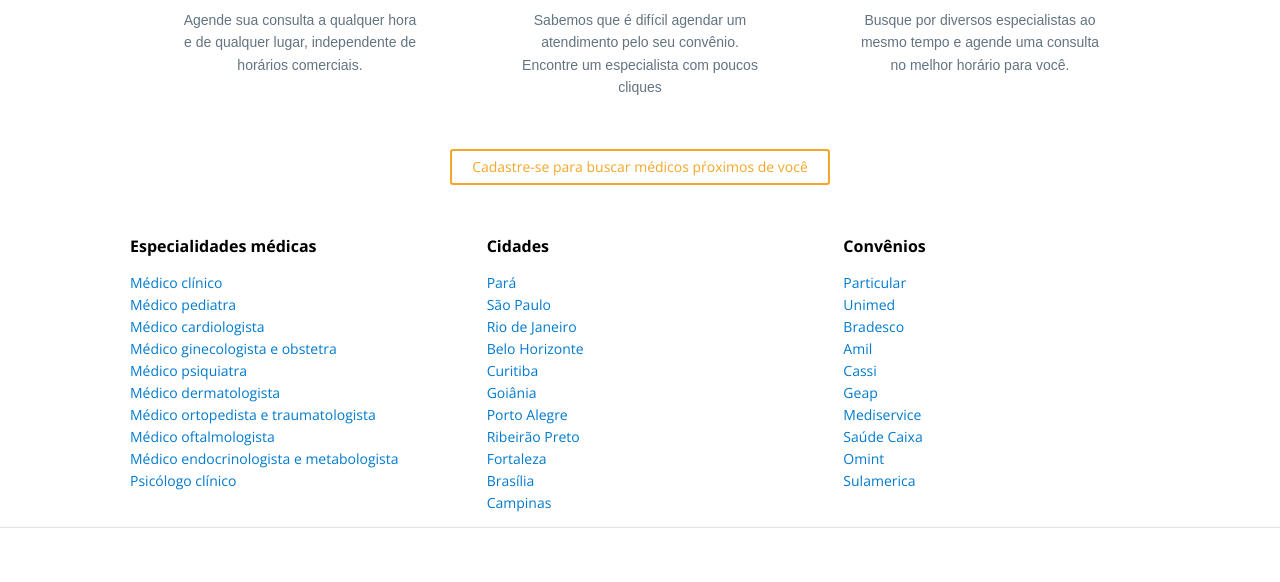
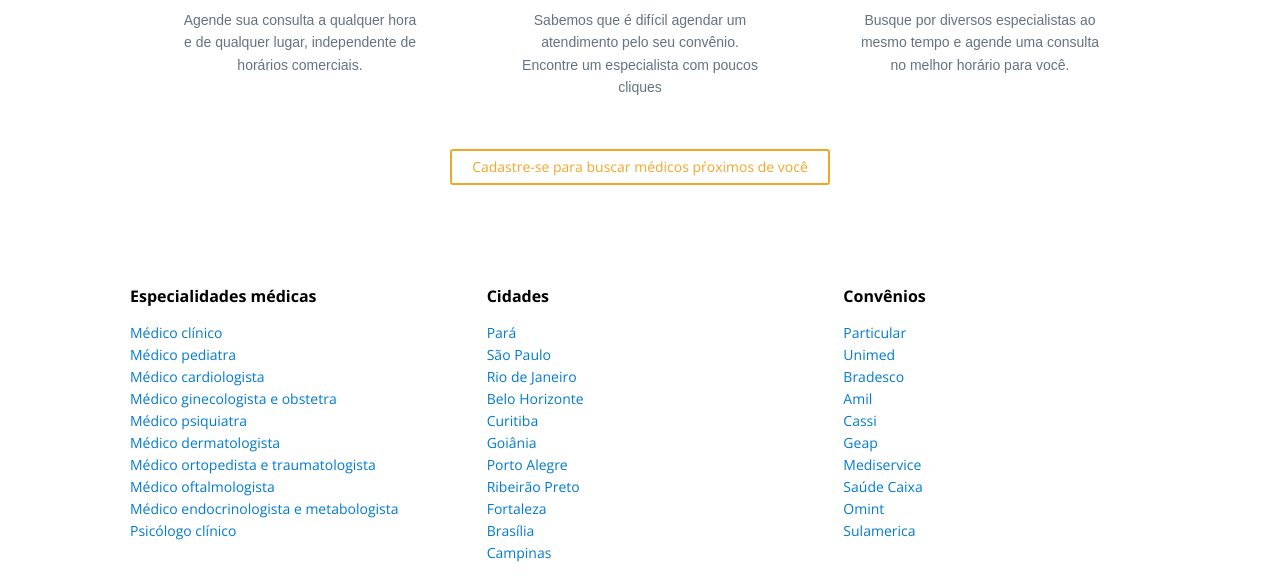
Before and after one commit to SIGH-Projeto-de-Topicos/html-temporario, a plain HTML site: page index.html in a window 1280 px wide. Shown: the part 697-1279 px from the top of the page. Drawn offline with nearby package versions, Linux system fonts and the light colour scheme.

Commit message:
add padding in links

```diff
--- a/index.css
+++ b/index.css
@@ -145,7 +145,7 @@ header {
 #link-container-container-container {
     display: flex;
 
-    margin: 0 130px;
+    padding: 50px 130px;
 
     justify-content: space-between;
     gap: 50px;
@@ -193,6 +193,7 @@ header {
 footer {
     display: flex;
 
+    height: 150px;
     padding: 0 130px;
 
     align-items: center;
@@ -203,8 +204,6 @@ footer {
 
     footer .content {
         display: flex;
-
-        height: 150px;
 
         align-items: center;
         justify-content: space-between;
```
